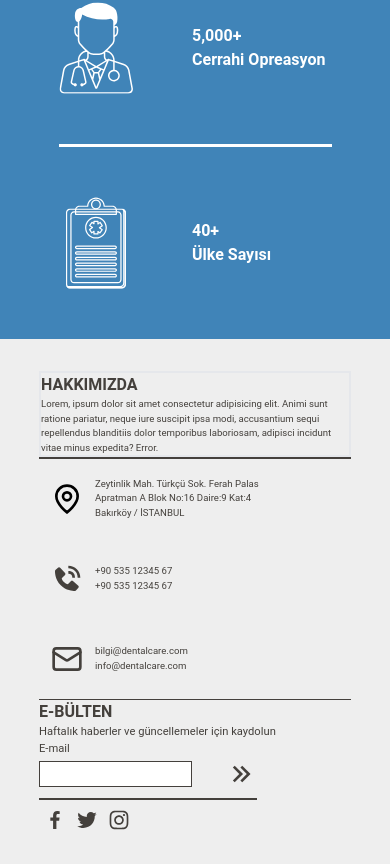
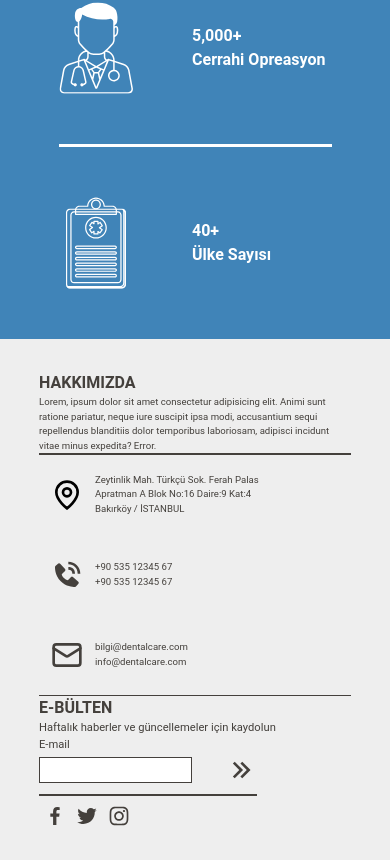
Before and after one commit to korayafiyet/Wucize, a React (Create React App) app: page / in a window 390 px wide. Shown: the part 2896-3760 px from the top of the page. Built offline with nearby package versions, Linux system fonts and the light colour scheme.

Commit message:
Update MainFooterMobil.jsx

```diff
--- a/src/components/MainFooterMobil.jsx
+++ b/src/components/MainFooterMobil.jsx
@@ -48,9 +48,9 @@
 
                         <div className='flex flex-col justify-center items-center h-full w-[80%]'>
 
-                            <div className='border-2  flex flex-col justify-center items-center h-[50%] w-[100%]'>
+                            <div className='flex flex-col justify-center items-center h-[50%] w-[100%]'>
                                 <h2 className='flex justify-start items-center h-[10%] w-full text-left font-bold'>HAKKIMIZDA</h2>
-                                <p className='flex justify-start items-start h-full w-full text-left text-[60%]'>Lorem, ipsum dolor sit amet consectetur adipisicing elit. Animi sunt ratione pariatur, neque iure suscipit ipsa modi, accusantium sequi repellendus blanditiis dolor temporibus laboriosam, adipisci incidunt vitae minus expedita? Error.</p>
+                                <p className='flex justify-start items-start h-full w-full text-left text-[60%] '>Lorem, ipsum dolor sit amet consectetur adipisicing elit. Animi sunt ratione pariatur, neque iure suscipit ipsa modi, accusantium sequi repellendus blanditiis dolor temporibus laboriosam, adipisci incidunt vitae minus expedita? Error.</p>
                             </div>
                             <div className='flex justify-center items-center h-[0.1rem] w-full bg-stone-700'></div>
                             <div className='flex flex-col justify-center items-center h-[15rem] w-[100%] '>
```
